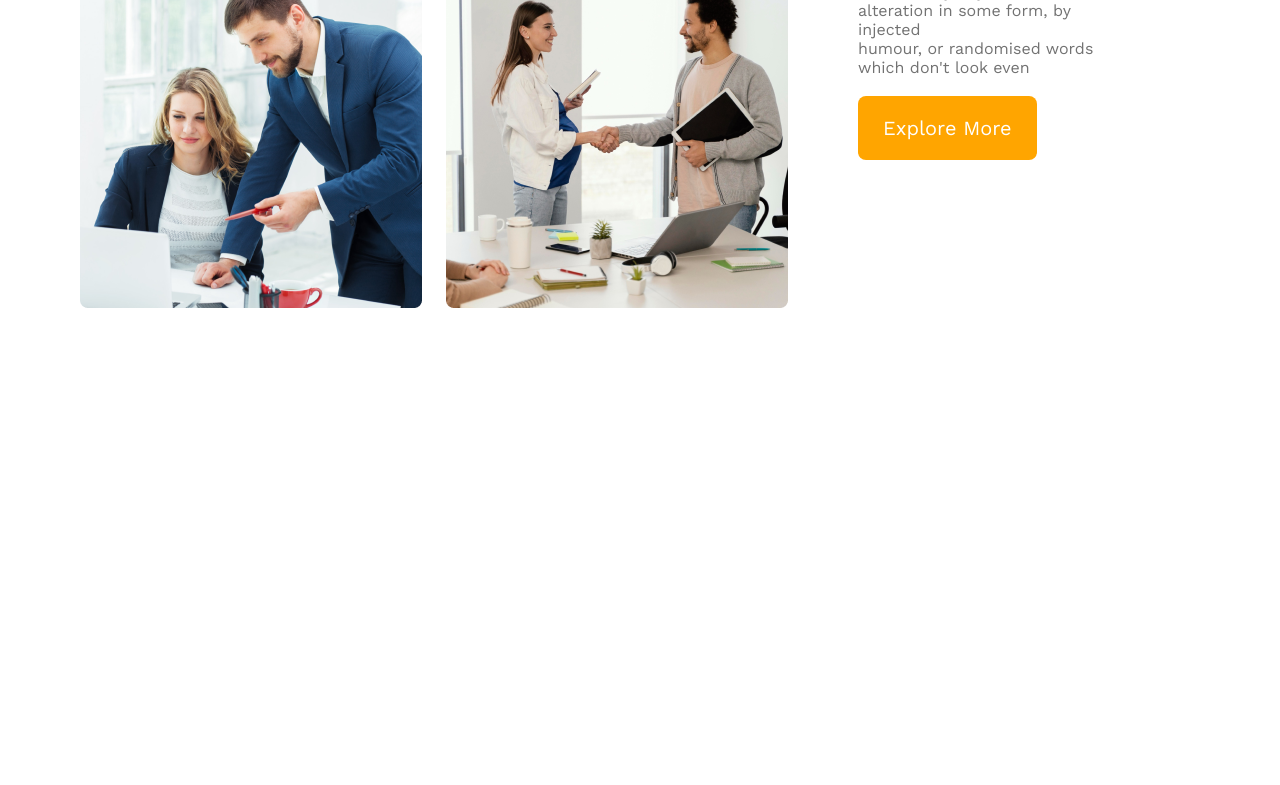
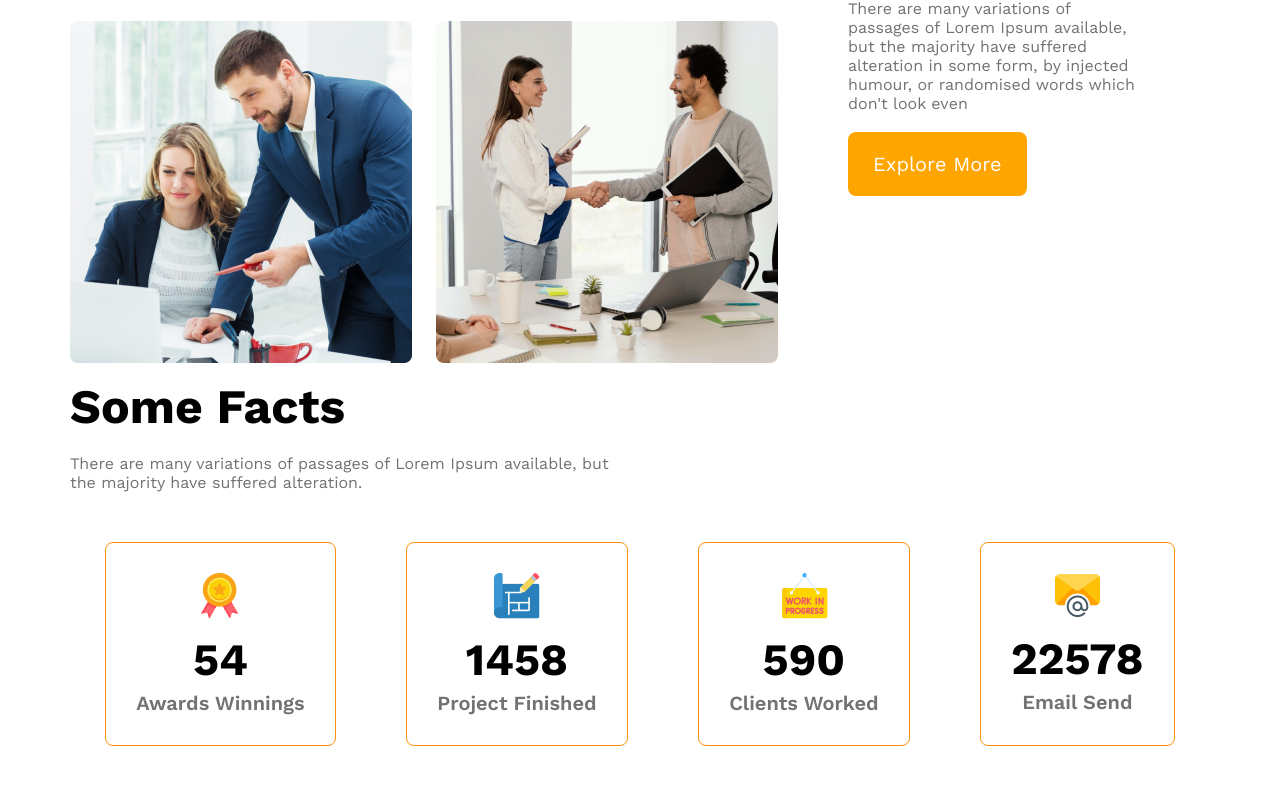
Before and after one commit to SabrinaDoesFullStack/g3-architects-website, a plain HTML site: page index.html in a window 1280 px wide. Shown: the part 1371-2156 px from the top of the page. Before the commit the page ends 1759 px from the top, so only its background shows below. Drawn offline with nearby package versions, Linux system fonts and the light colour scheme.

Commit message:
added facts section

```diff
--- a/index.html
+++ b/index.html
@@ -56,6 +56,49 @@
         <button class="btn-primary">Explore More</button>
       </div>
     </section>
+    <!-- end teams section -->
+
+    <!--features section -->
+    <section class="features">
+
+    </section>
+    <!-- end features section -->
+
+    <!-- facts section -->
+    <section class="facts">
+      <h3 class="nav-title">Some Facts</h3>
+      <br>
+      <p class="text-des-gray">There are many variations of passages of Lorem Ipsum available, but<br>
+        the majority have suffered alteration.</p>
+      <div class="facts-card-container">
+        <div class="card">
+          <img src="images/icons/ribon.png" alt="">
+          <h2 class="card-stats">54</h2>
+          <p class="card-title text-des-gray">Awards Winnings</p>
+        </div>
+        <div class="card">
+          <img src="images/icons/projects.png" alt="">
+          <h2 class="card-stats">1458
+          </h2>
+          <p class="card-title text-des-gray">Project Finished</p>
+        </div>
+        <div class="card">
+          <img src="images/icons/customers.png" alt="">
+          <h2 class="card-stats">590
+          </h2>
+          <p class="card-title text-des-gray">Clients Worked
+          </p>
+        </div>
+        <div class="card">
+          <img src="images/icons/email.png" alt="">
+          <h2 class="card-stats">22578
+          </h2>
+          <p class="card-title text-des-gray">
+            Email Send
+          </p>
+        </div>
+      </div>
+    </section>
   </main>
   <footer>
 
--- a/style.css
+++ b/style.css
@@ -17,9 +17,11 @@ nav{
   align-items: center;
 }
 .nav-title{
+
   font-size: 3rem;
   font-weight: 700;
   color: black;
+  margin-top: 15px;
 }
 nav > ul{
   display: flex;
@@ -42,6 +44,7 @@ nav li a{
   margin: 0 auto;
  }
  .banner-title{
+  margin-top: 50px;
   font-size: 4rem;
   font-weight: 800;
   color: black;
@@ -67,7 +70,7 @@ nav li a{
  /* main styles */
  main{
    max-width: 1440px;
-   margin: 80px ;
+   margin: 70px ;
  }
  /* teams styles */
  .teams-container{
@@ -96,6 +99,29 @@ nav li a{
   font-weight: 700;
  }
 
+ /* facts styles */
+ .facts-card-container{
+  margin-top: 50px;
+  display: flex;
+  justify-content: space-around;
+
+ }
+ .facts-card-container .card{
+   border-radius: 8px;
+   border: 1px solid #ff900e;
+   text-align: center;
+   padding:30px;
+ }
+  .facts-card-container .card-title{
+    font-weight: 600;
+    font-size: 1.25rem;
+    margin-top: 5px;
+  }
+ .facts-card-container .card-stats{
+    font-size: 2.8rem;
+    margin-top: 10px;
+
+ }
 
 
 
@@ -113,7 +139,8 @@ nav li a{
     padding: 20px;
   }
   nav,
-  .teams-container{
+  .teams-container,
+  .facts-card-container{
     flex-direction: column;
   }
   .teams-img-container{
@@ -125,6 +152,9 @@ nav li a{
  }
  .teams-title{
   margin-top: 15px;
+ }
+ .facts-card-container{
+   gap:20px;
  }
  }
 
@@ -139,5 +169,10 @@ nav li a{
     .teams-title{
       margin-top: 15px;
     }
+   .facts-card-container{
+    display: grid;
+    grid-template-columns: repeat(2, 1fr);
+    gap:20px;
+   }
 
  }
```
